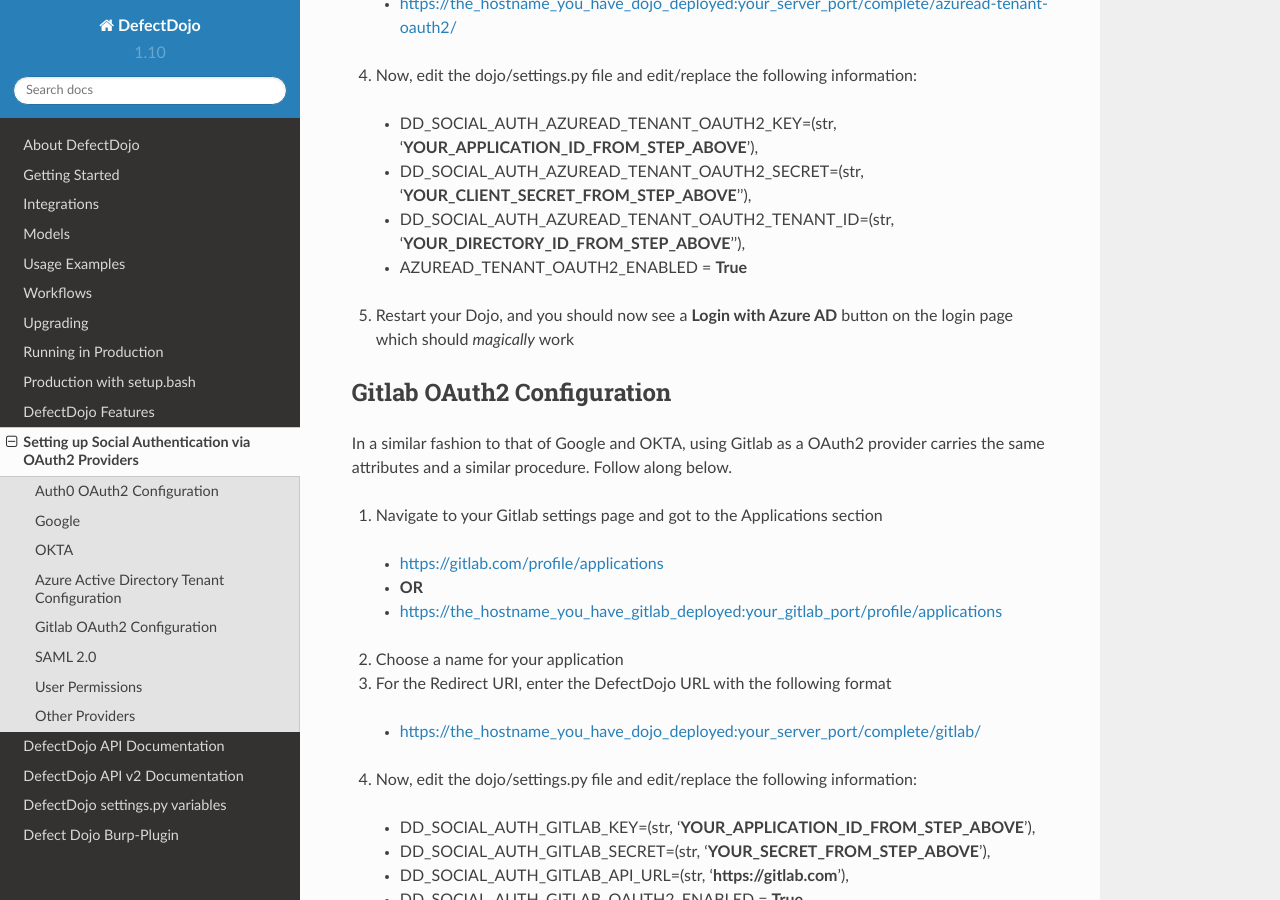
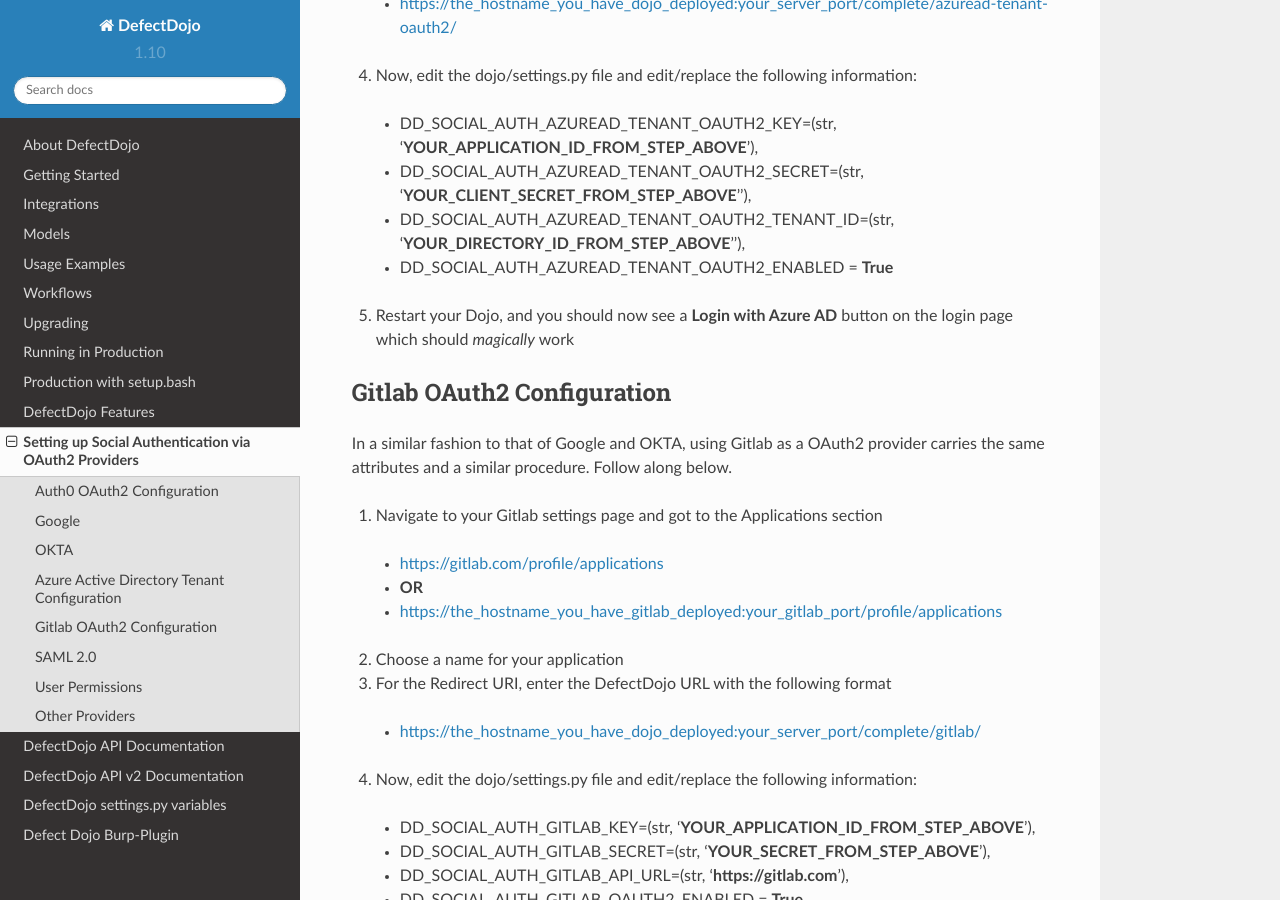
Before and after one commit to DefectDojo/Documentation, a Sphinx documentation site: the page built from docs/social-authentication.rst, in a window 1280 px wide and 900 px high, scrolled down 7093 px. Built offline with Sphinx 7.4.7 and the Read the Docs theme 2.0.0, drawn with Linux system fonts in a browser that asks for light colours.

Commit message:
Update social-authentication.rst

```diff
--- a/docs/social-authentication.rst
+++ b/docs/social-authentication.rst
@@ -139,7 +139,7 @@
   * DD_SOCIAL_AUTH_AZUREAD_TENANT_OAUTH2_KEY=(str, '**YOUR_APPLICATION_ID_FROM_STEP_ABOVE**'),
   * DD_SOCIAL_AUTH_AZUREAD_TENANT_OAUTH2_SECRET=(str, '**YOUR_CLIENT_SECRET_FROM_STEP_ABOVE**''),
   * DD_SOCIAL_AUTH_AZUREAD_TENANT_OAUTH2_TENANT_ID=(str, '**YOUR_DIRECTORY_ID_FROM_STEP_ABOVE**''),
-  * AZUREAD_TENANT_OAUTH2_ENABLED = **True**
+  * DD_SOCIAL_AUTH_AZUREAD_TENANT_OAUTH2_ENABLED = **True**
 
 5. Restart your Dojo, and you should now see a **Login with Azure AD** button on the login page which should *magically* work
 
```
